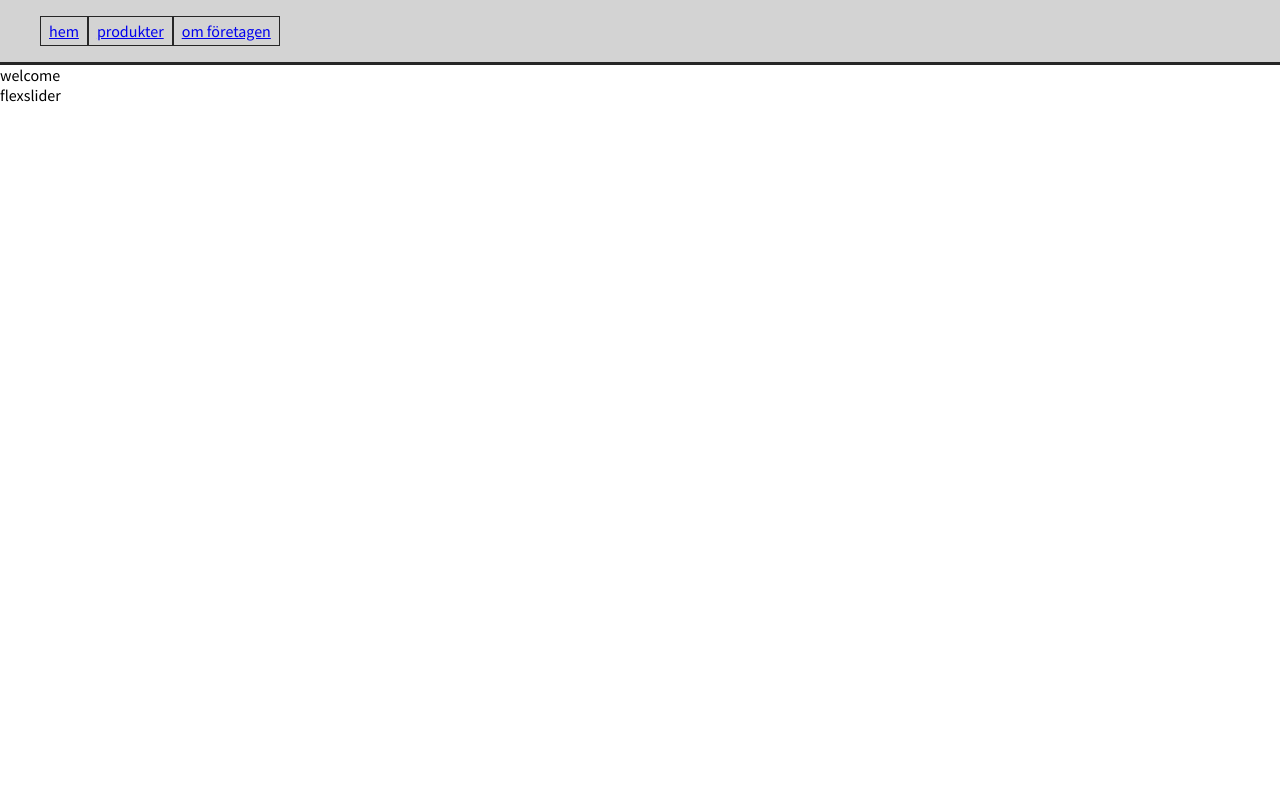
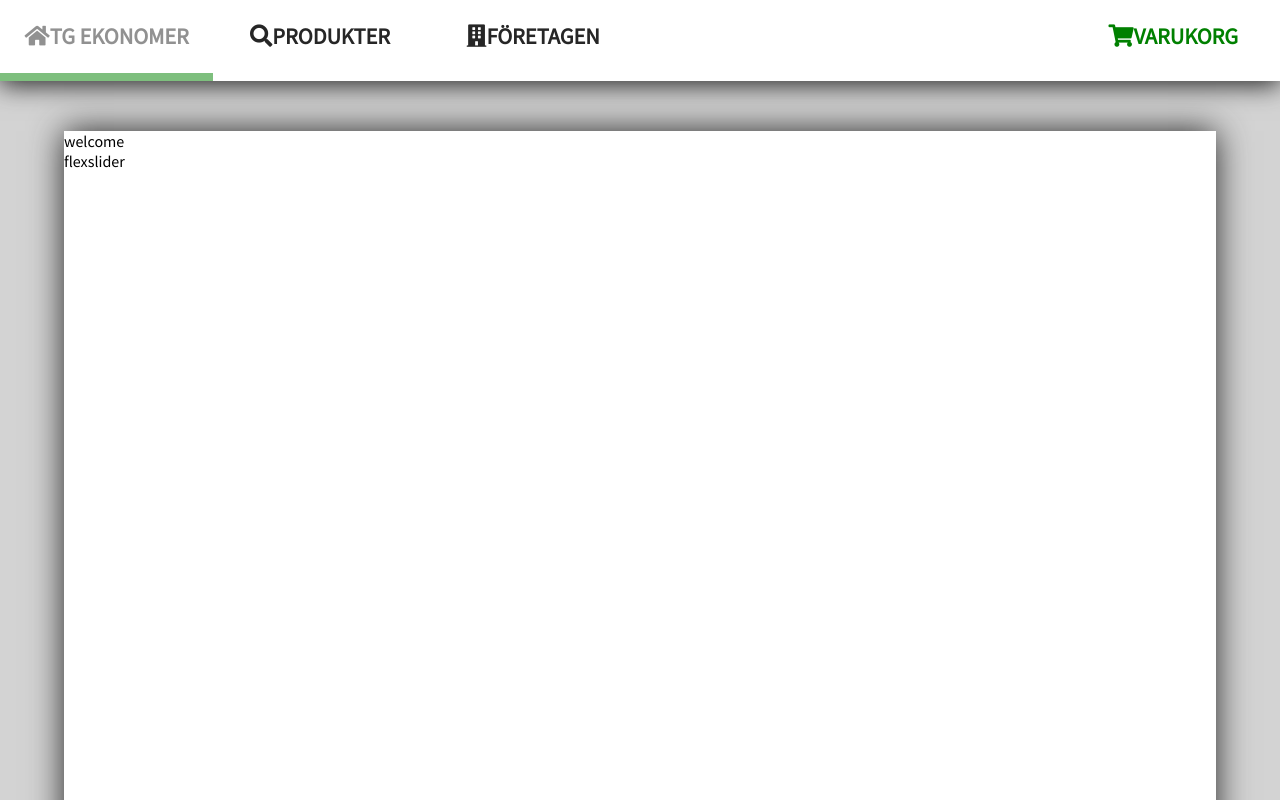
Before and after one commit to EdvoHD/Edvin-projekt, a plain HTML site: page HTML Projekt/UF Företag - V2/html/main.html in a window 1280 px wide. Shown: the top 800 px of the page. Drawn offline with Linux system fonts and the light colour scheme.

Commit message:
Update: Navbar v1
Navbar skapad.
empty canvas effekt på wrappern klar.
-(nästa steg) fortsätt med .Wrapper

```diff
--- a/HTML Projekt/UF Företag - V2/css/navbar.css
+++ b/HTML Projekt/UF Företag - V2/css/navbar.css
@@ -1,15 +1,52 @@
+
+header {
+  width: 100%;
+  height: auto;
+  background-color: #fff;
+}
 
 #navbar {
-  background-color: lightgrey;
-  border-bottom: 3px solid #262626;
+  display: grid;
+  grid-template-columns: 1fr 1fr 1fr 2fr 1fr;
+  grid-gap: 0;
+  box-shadow: 0px 4px 24px #262626;
 }
 
-#navbar ul {
-  list-style-type: none;
-  display: inline-flex;
+#navbar .nav-link {
+  display: flex;
+  justify-content: center;
+  padding: 0 0 0 0;
 }
 
-#navbar li {
-  padding: 4px 8px 4px 8px;
-  border: solid 1px #262626;
+#navbar .nav-icon {
+  display: flex;
+  justify-content: center;
+  align-items: center;
 }
+
+#navbar a {
+  font-size: 1.4em;
+  color: #262626;
+  text-decoration: none;
+  font-weight: bold;
+  text-transform:uppercase;
+  transition: all 0.3s;
+}
+
+#navbar a:hover {
+  opacity: 0.5;
+}
+
+#navbar a:active {
+  transform: scale(0.92);
+}
+
+
+#navbar #onpage {
+  border-bottom: 8px solid green;
+}
+
+
+#navbar #shopping-cart {
+  color: green;
+}
--- a/HTML Projekt/UF Företag - V2/css/ufcompany.css
+++ b/HTML Projekt/UF Företag - V2/css/ufcompany.css
@@ -8,8 +8,21 @@ html, body {
   padding: 0;
   /*font-family: 'Roboto', sans-serif; */
   font-family: 'Source Sans Pro', sans-serif;
+  background-color: lightgrey;
 }
 
-header {
+.wrapper {
+  margin: 0 auto;
+  width: 90%;
+  background-color: #fff;
+  min-height: 1200px;
+}
 
+/* For the document-page effect */
+.wrapper-document {
+  width: 100%;
+  background-color: #fff;
+  min-height: 1200px;
+  margin-top: 50px;
+  box-shadow: 0px 0px 32px #262626;
 }
--- a/HTML Projekt/UF Företag - V2/html/main.html
+++ b/HTML Projekt/UF Företag - V2/html/main.html
@@ -10,16 +10,56 @@
   </head>
   <body>
     <header>
+        <!-- start navbar -->
       <div id="navbar">
-        <ul>
-          <li> <a href="#">hem</a></li>
-          <li> <a href="#">produkter</a></li>
-          <li> <a href="#">om företagen</a></li>
-        </ul>
+
+        <!-- Få ikonen att hamna på raden ovanför texten -->
+        <a id="onpage" href="main.html">
+          <div class="nav-link">
+            <div class="nav-icon">
+              <i class="fas fa-home"></i>
+              <p>TG ekonomer</p> <!-- hem -->
             </div>
+          </div>
+        </a>
+
+        <a href="product-list.html">
+          <div class="nav-link">
+            <div class="nav-icon">
+              <i class="fas fa-search"></i>
+              <p>produkter</p>
+            </div>
+          </div>
+        </a>
+
+        <a href="company-list.html">
+          <div class="nav-link">
+            <div class="nav-icon">
+              <i class="fas fa-building"></i>
+              <p>företagen</p>
+            </div>
+          </div>
+        </a>
+
+          <div class="nav-link">
+            <!-- Whitespace -->
+          </div>
+
+        <a id="shopping-cart" href="shopping-cart.html">
+          <div class="nav-link">
+            <div class="nav-icon">
+              <i class="fas fa-shopping-cart"></i>
+              <p>varukorg</p>
+            </div>
+          </div>
+        </a>
+
+      </div>
+      <!-- end navbar -->
     </header>
 
     <div class="wrapper"> <!-- wrapper -->
+      <div class="wrapper-document">
         <div class="main-content">
           <div class="main-welcome">
             welcome
@@ -29,9 +69,12 @@
         <div class="flex-slider">
           flexslider
         </div>
-
+      </div>
     </div> <!--</> wrapper -->
 
+      HEM: här ska första sidan vara och introducera kunden till webbshoppen.
+      den ska även innehålla en  slider + text om UF på tumba, så man kan scrolla
+      ner för att se mer info.  I footern ska en länk till instagram/annat finnas.
     <footer>
     </footer>
 
```
Lines whose indentation alone changed are shown as unchanged.
